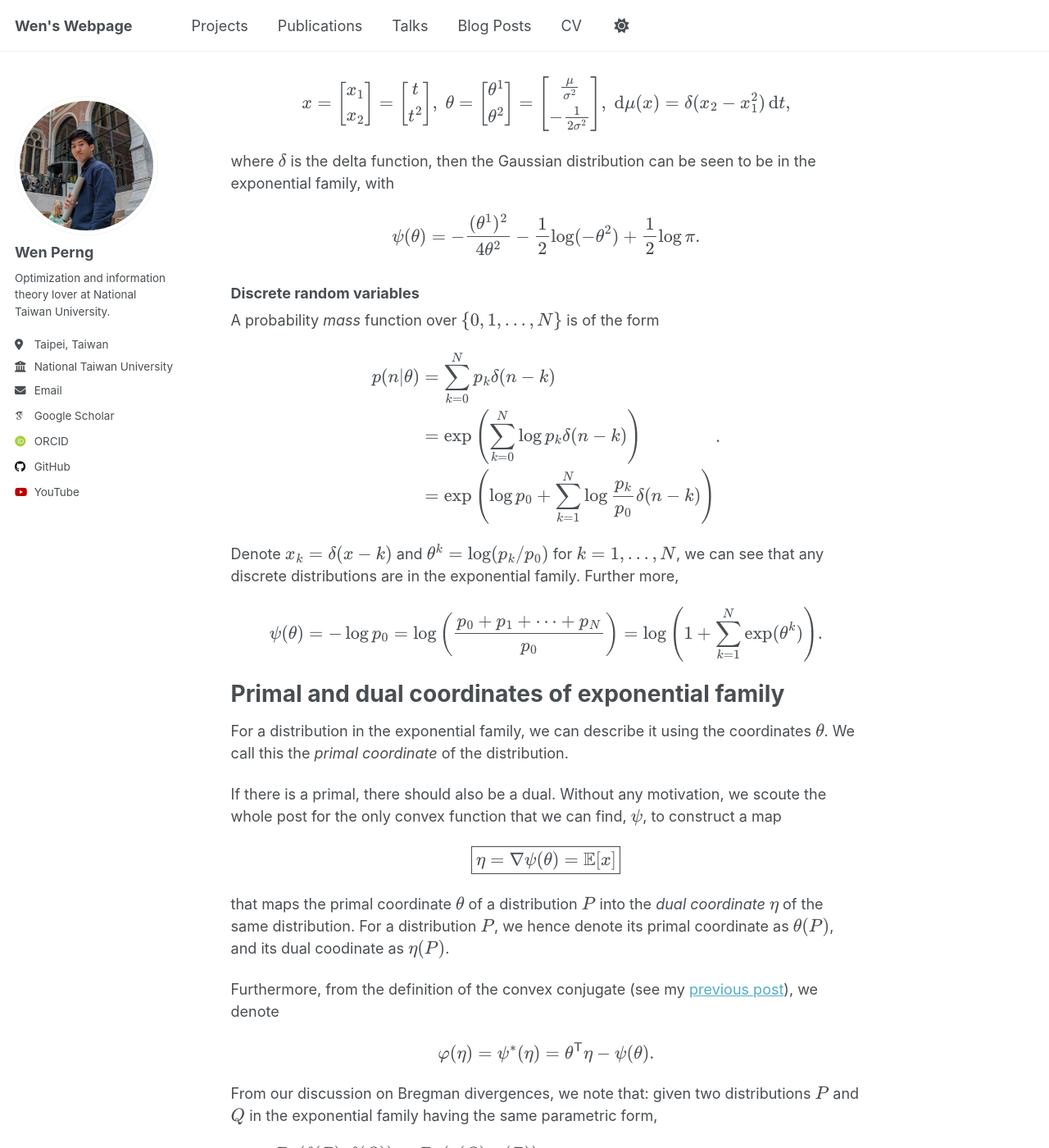
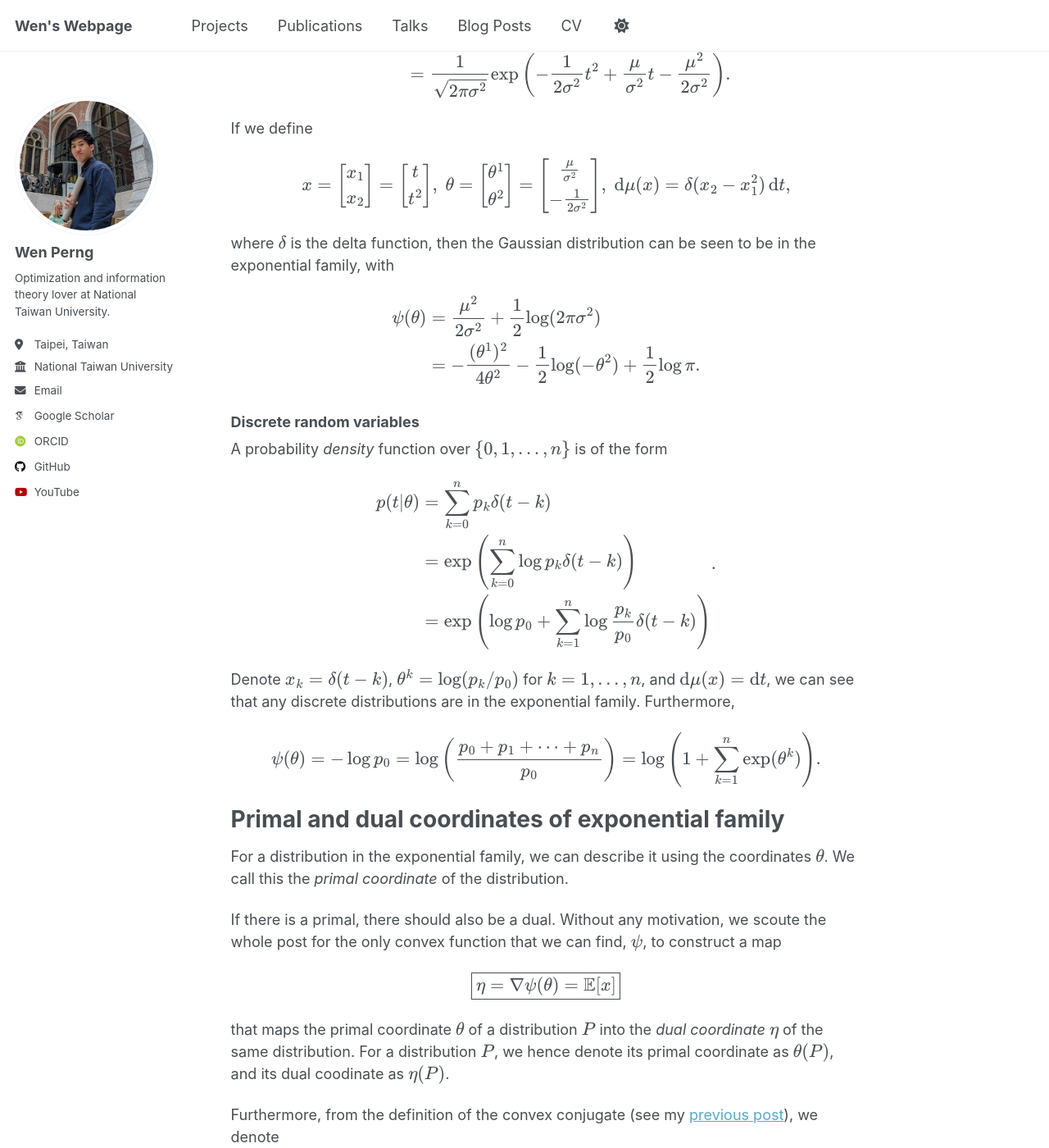
Before and after one commit to WenPerng/WenPerng.github.io, a Jekyll site: the page built from _posts/2025-08-25-blog-post.md, in a window 1280 px wide and 1400 px high, scrolled down 2650 px. Shown: the whole window at 82% size. Built offline with Jekyll 4.4.1, drawn with Linux system fonts in a browser that asks for light colours; some web fonts are replaced; a script that is not in the unit is left out; some of the changed text lies outside the part shown.

Commit message:
blog 08/26

```diff
--- a/_posts/2025-08-25-blog-post.md
+++ b/_posts/2025-08-25-blog-post.md
@@ -11,7 +11,7 @@
 
 Information geometry is the technique / study of viewing a *family* of probability distributions as a manifold, then tackling problems in information theory using the techniques from differential geometry.
 
-This post will go over some of the basics of a very important family of distributions -- the *exponential family*. The things written here are mostly what I have learned from the book "[Information Geometry and Its Applications](https://link.springer.com/book/10.1007/978-4-431-55978-8)" by Shun'ichi Amari. This post also took reference of the [work by Frank Nielson](https://arxiv.org/abs/1808.08271).
+This post will go over some of the basics of a very important family of distributions -- the *exponential family*. What's more, I also introduce the primal and dual coordinates to the distributions in the exponential family, this in turn links to the result stated back in a [past blog](/posts/2025/08/blog-post-3/). The things written here are mostly what I have learned from the book "[Information Geometry and Its Applications](https://link.springer.com/book/10.1007/978-4-431-55978-8)" by Shun'ichi Amari. This post also took reference of the [work by Frank Nielson](https://arxiv.org/abs/1808.08271).
 
 # Definition
 In tackling many problems, one often *assumes* a probability model defined by a set of parameters that the problem follows. Whether or not this assumption is valid is a problem for another time. However, one often choose a nice model that makes the mathematics clean and beautiful. The exponential family is one such model.
@@ -25,7 +25,7 @@
 One can then see that the family is parameterized by the vector \\(\theta\\), it can also be seen as the coordinates on the manifold \\(\mathcal{M}\\).
 
 Since the vector \\(x\\) might be restricted on a manifold as well, i.e., its coordinates are not mutually independent, we can rewrite the exponential family as
-<!-- <p> -->
+<p>
 $$
 \boxed{
 	p(x\vert\theta) = \exp\left(\theta^{\mathsf{T}} x - \psi(\theta)\right) \mathrm{e}^{k(x)}\mathrm{d}x = \exp\left(\theta^{\mathsf{T}} x - \psi(\theta)\right) \mathrm{d}\mu(x)
@@ -34,7 +34,7 @@
 </p>
 where \\(\mu(x)\\) is a measure on \\(x\\).
 
-## The term \\(\Psi\\)
+## The term \\(\psi\\)
 The term \\(\psi\\) is of our utmost interest as many interesting properties and results are associated with it.
 
 We often denote \\(Z(\theta) = \exp(\psi(\theta))\\) as the normalization constant, often also called the partition function.
@@ -112,26 +112,27 @@
 </p>
 where \\(\delta\\) is the delta function, then the Gaussian distribution can be seen to be in the exponential family, with
 <p>
-$$
-\psi(\theta) = - \frac{(\theta^1)^2}{4\theta^2} - \frac{1}{2}\log(-\theta^2) + \frac{1}{2}\log\pi.
-$$
+$$\begin{aligned}
+	\psi(\theta) &= \frac{\mu^2}{2\sigma^2} + \frac{1}{2} \log(2\pi\sigma^2) \\
+	&=- \frac{(\theta^1)^2}{4\theta^2} - \frac{1}{2}\log(-\theta^2) + \frac{1}{2}\log\pi.
+\end{aligned}$$
 </p>
 
 ### Discrete random variables
-A probability *mass* function over \\(\\\{0,1,\ldots,N\\\}\\) is of the form
+A probability *density* function over \\(\\\{0,1,\ldots,n\\\}\\) is of the form
 <p>
 $$
 \begin{align*}
-	p(n\vert\theta) &= \sum_{k=0}^{N} p_k \delta(n-k) \\
-	&= \exp\left(\sum_{k=0}^{N} \log p_k \delta(n-k)\right) \\
-	&= \exp\left(\log p_0 + \sum_{k=1}^{N} \log\frac{p_k}{p_0} \delta(n-k)\right)
+	p(t\vert\theta) &= \sum_{k=0}^{n} p_k \delta(t-k) \\
+	&= \exp\left(\sum_{k=0}^{n} \log p_k \delta(t-k)\right) \\
+	&= \exp\left(\log p_0 + \sum_{k=1}^{n} \log\frac{p_k}{p_0} \delta(t-k)\right)
 \end{align*}.
 $$
 </p>
-Denote \\(x_k = \delta(x-k)\\) and \\(\theta^k = \log(p_k/p_0)\\) for \\(k=1,\ldots,N\\), we can see that any discrete distributions are in the exponential family. Further more,
+Denote \\(x_k = \delta(t-k)\\), \\(\theta^k = \log(p_k/p_0)\\) for \\(k=1,\ldots,n\\), and \\(\mathrm{d}\mu(x) = \mathrm{d}t\\), we can see that any discrete distributions are in the exponential family. Furthermore,
 <p>
 $$
-\psi(\theta) = -\log p_0 = \log \left(\frac{p_0 + p_1 + \cdots + p_N}{p_0}\right) = \log \left(1 + \sum_{k=1}^{N} \exp(\theta^k)\right).
+\psi(\theta) = -\log p_0 = \log \left(\frac{p_0 + p_1 + \cdots + p_n}{p_0}\right) = \log \left(1 + \sum_{k=1}^{n} \exp(\theta^k)\right).
 $$
 </p>
 
@@ -180,12 +181,47 @@
 
 ## Examples of dual coordinates
 ### Gaussian distribution
-Since
+We have
 <p>
+$$\eta = \left[\begin{matrix}
+	\eta_1 \\ \eta_2
+\end{matrix}\right] = \nabla \psi(\theta) = \left[\begin{matrix}
+	- \frac{\theta^1}{2\theta^2} \\
+	\frac{(\theta^1)^2}{4(\theta^2)^2} + \frac{1}{2\theta^2}
+\end{matrix}\right] = \left[\begin{matrix}
+	\mu \\ \mu^2 + \sigma^2
+\end{matrix}\right] = \left[\begin{matrix}
+	\mathbb{E}[x_1] \\ \mathbb{E}[x_2]
+\end{matrix}\right].$$
+</p>
+Note that since \\(\eta\\) is the dual coordinate, its components are indexed by a *subscript*.
 
-$$\nabla \psi = $$
+The dual convex function is:
+<p>
+$$
+\begin{align*}
+	\varphi(\eta) &= \eta^{\mathsf{T}} \theta - \psi(\theta) \\
+	&= -\frac{1}{2}\left(1 + \log(2\pi) + \log(\sigma^2)\right) \\
+	&= -\frac{1}{2} \left(1 + \log(2\pi) + \log(\eta_2 - \eta_1^2)\right).
+\end{align*}
+$$
 </p>
 
 ### Discrete random variables
-
-# Mixture family
+For \\(k=1,2,\ldots,n\\),
+<p>
+$$
+	\eta_k = \frac{\partial}{\partial \theta^k} \psi(\theta) = p_0\mathrm{e}^{\theta^k} = p_k = \mathbb{E}[x_k].
+$$
+The dual convex function is then
+<p>
+$$
+\begin{aligned}
+	\varphi(\eta) &= \eta^{\mathsf{T}} \theta - \psi(\theta) \\
+	&= \sum_{k=1}^{n} p_k \log \frac{p_k}{p_0} + \log p_0 \\
+	&= \sum_{k=0}^{n} p_k \log p_k \\
+	&= \sum_{k=1}^{n} \eta_k \log \eta_k + \left(1-\sum_{k=1}^{n}\eta_k\right) \log \left(1-\sum_{k=1}^{n}\eta_k\right),
+\end{aligned}
+$$
+</p>
+which is the negative entropy.
```
Also changed, not shown: _posts/2025-08-26.md (added, +8 -0 lines).
